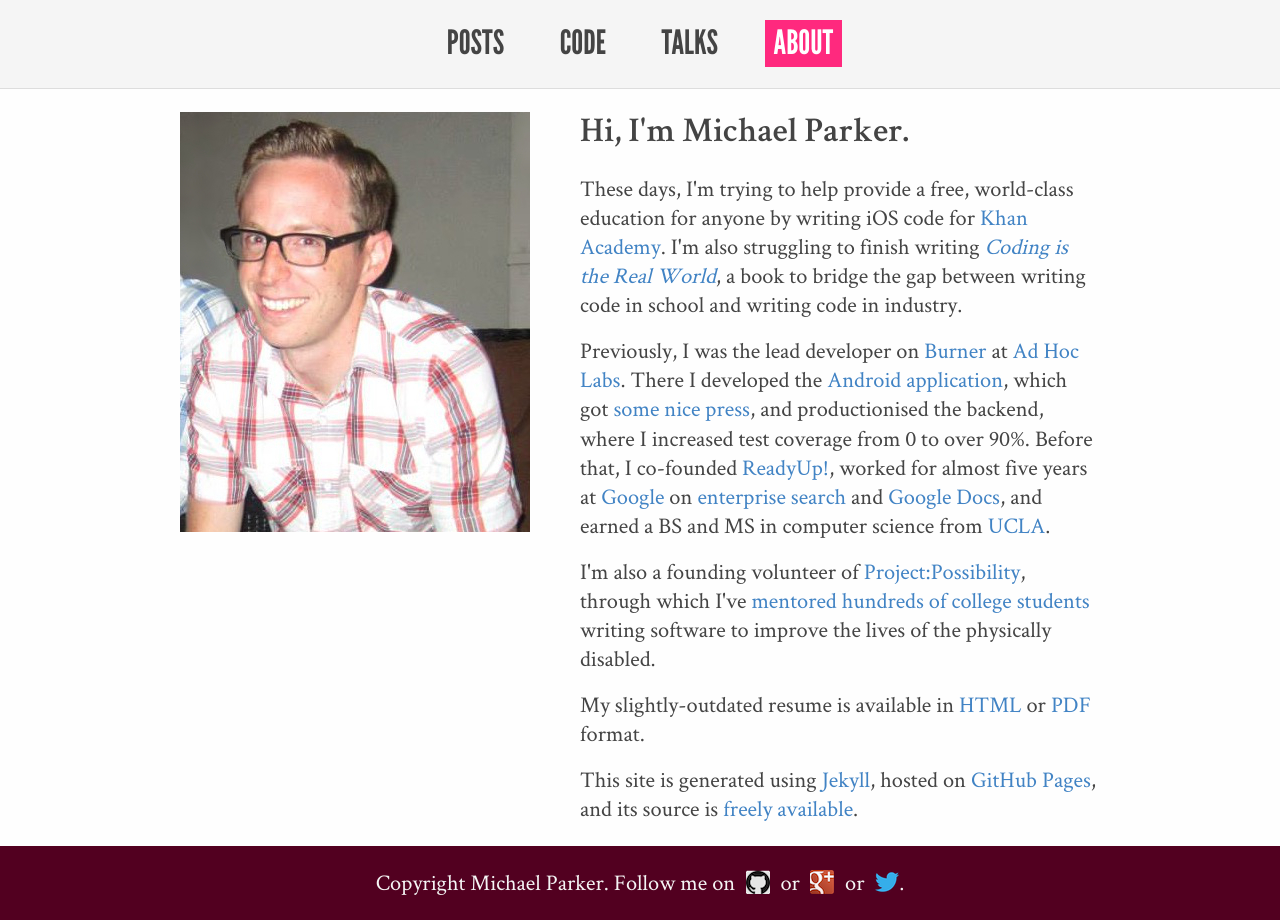
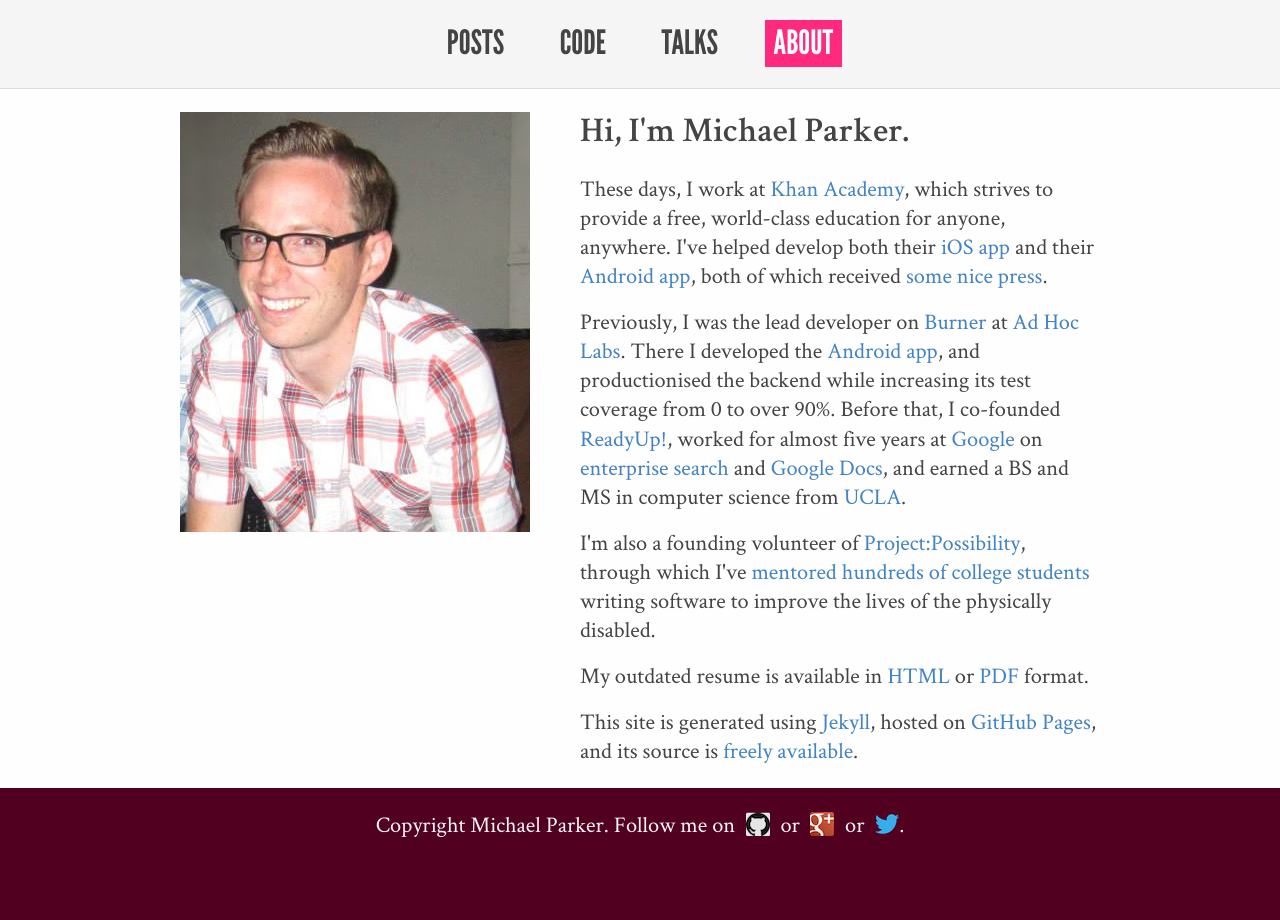
Before and after one commit to mgp/mgp.github.io, a Jekyll site: the page built from about.html, in a window 1280 px wide. Built offline with Jekyll 4.4.1, drawn with Linux system fonts in a browser that asks for light colours; Markdown is read by kramdown in place of the engine named in the settings.

Commit message:
Update bio

```diff
--- a/about.html
+++ b/about.html
@@ -7,13 +7,13 @@
 <img src="/assets/images/me.jpg" />
 <div>
   <h2>Hi, I'm Michael Parker.</h2>
-  <p>These days, I'm trying to help provide a free, world-class education for anyone by writing iOS code for <a href="https://www.khanacademy.org/">Khan Academy</a>. I'm also struggling to finish writing <a href="https://leanpub.com/coding-in-the-real-world"><em>Coding is the Real World</em></a>, a book to bridge the gap between writing code in school and writing code in industry.</p>
+  <p>These days, I work at <a href="https://www.khanacademy.org/">Khan Academy</a>, which strives to provide a free, world-class education for anyone, anywhere. I've helped develop both their <a href="https://itunes.apple.com/us/app/id469863705">iOS app</a> and their <a href="https://play.google.com/store/apps/details?id=org.khanacademy.android">Android app</a>, both of which received <a href="http://www.theverge.com/2015/1/20/7560373/khan-academy-ipad-app-update">some</a> <a href="http://thenextweb.com/apps/2015/09/16/khan-academy-is-bringing-its-library-of-lessons-to-android/">nice</a> <a href="http://www.pcmag.com/article2/0,2817,2491870,00.asp">press</a>.</p>
 
-  <p>Previously, I was the lead developer on <a href="http://burnerapp.com/">Burner</a> at <a href="http://adhoclabs.co/">Ad Hoc Labs</a>. There I developed the <a href="https://play.google.com/store/apps/details?id=com.adhoclabs.burner">Android application</a>, which got <a href="http://arstechnica.com/gadgets/2013/04/get-a-disposable-number-for-android-with-the-new-burner-app/">some</a> <a href="http://gizmodo.com/5994268/burner-the-single+serving-phone-number-app-is-now-for-android">nice<a> <a href="http://lifehacker.com/5994262/burner-brings-disposable-phone-numbers-to-android-for-private-calls-texts-and-more">press</a>, and productionised the backend, where I increased test coverage from 0 to over 90%. Before that, I co-founded <a href="http://www.readyupapp.com/">ReadyUp!</a>, worked for almost five years at <a href="https://www.google.com/">Google</a> on <a href="http://www.google.com/enterprise/search/">enterprise search</a> and <a href="https://docs.google.com/">Google Docs</a>, and earned a BS and MS in computer science from <a href="http://www.ucla.edu/">UCLA</a>.</p>
+  <p>Previously, I was the lead developer on <a href="http://burnerapp.com/">Burner</a> at <a href="http://adhoclabs.co/">Ad Hoc Labs</a>. There I developed the <a href="https://play.google.com/store/apps/details?id=com.adhoclabs.burner">Android app</a>, and productionised the backend while increasing its test coverage from 0 to over 90%. Before that, I co-founded <a href="http://www.readyupapp.com/">ReadyUp!</a>, worked for almost five years at <a href="https://www.google.com/">Google</a> on <a href="http://www.google.com/enterprise/search/">enterprise search</a> and <a href="https://docs.google.com/">Google Docs</a>, and earned a BS and MS in computer science from <a href="http://www.ucla.edu/">UCLA</a>.</p>
 
   <p>I'm also a founding volunteer of <a href="http://www.projectpossibility.org/">Project:Possibility</a>, through which I've <a href="http://www.nytimes.com/2008/12/18/business/smallbusiness/18edge.html">mentored hundreds of college students</a> writing software to improve the lives of the physically disabled.</p>
 
-  <p>My slightly-outdated resume is available in <a href="/resume.html">HTML</a> or <a href="/resume.pdf">PDF</a> format.</p>
+  <p>My outdated resume is available in <a href="/resume.html">HTML</a> or <a href="/resume.pdf">PDF</a> format.</p>
 
   <p>This site is generated using <a href="http://jekyllrb.com/">Jekyll</a>, hosted on <a href="http://pages.github.com/">GitHub Pages</a>, and its source is <a href="https://github.com/mgp/mgp.github.io">freely available</a>.</p>
 </div>
```
